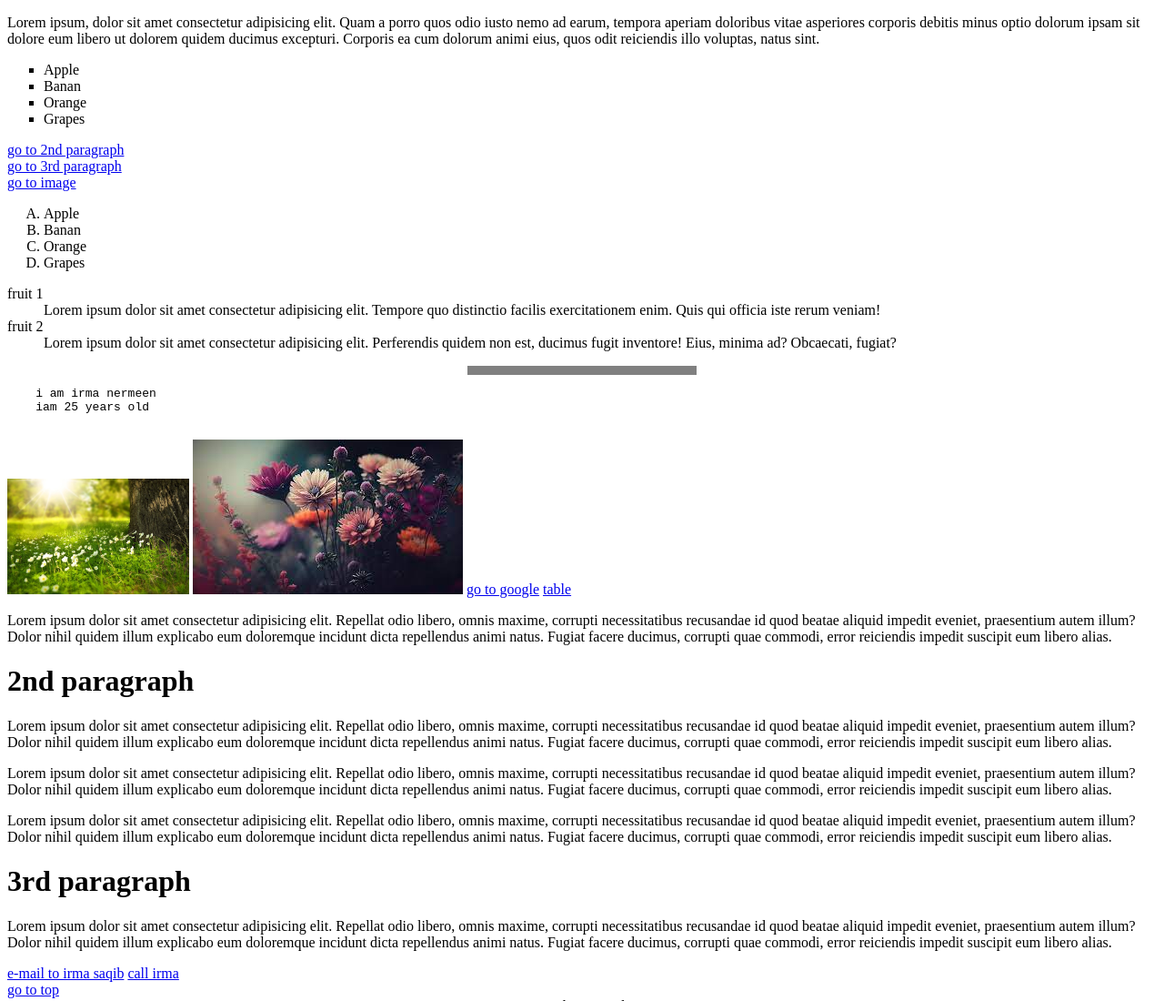
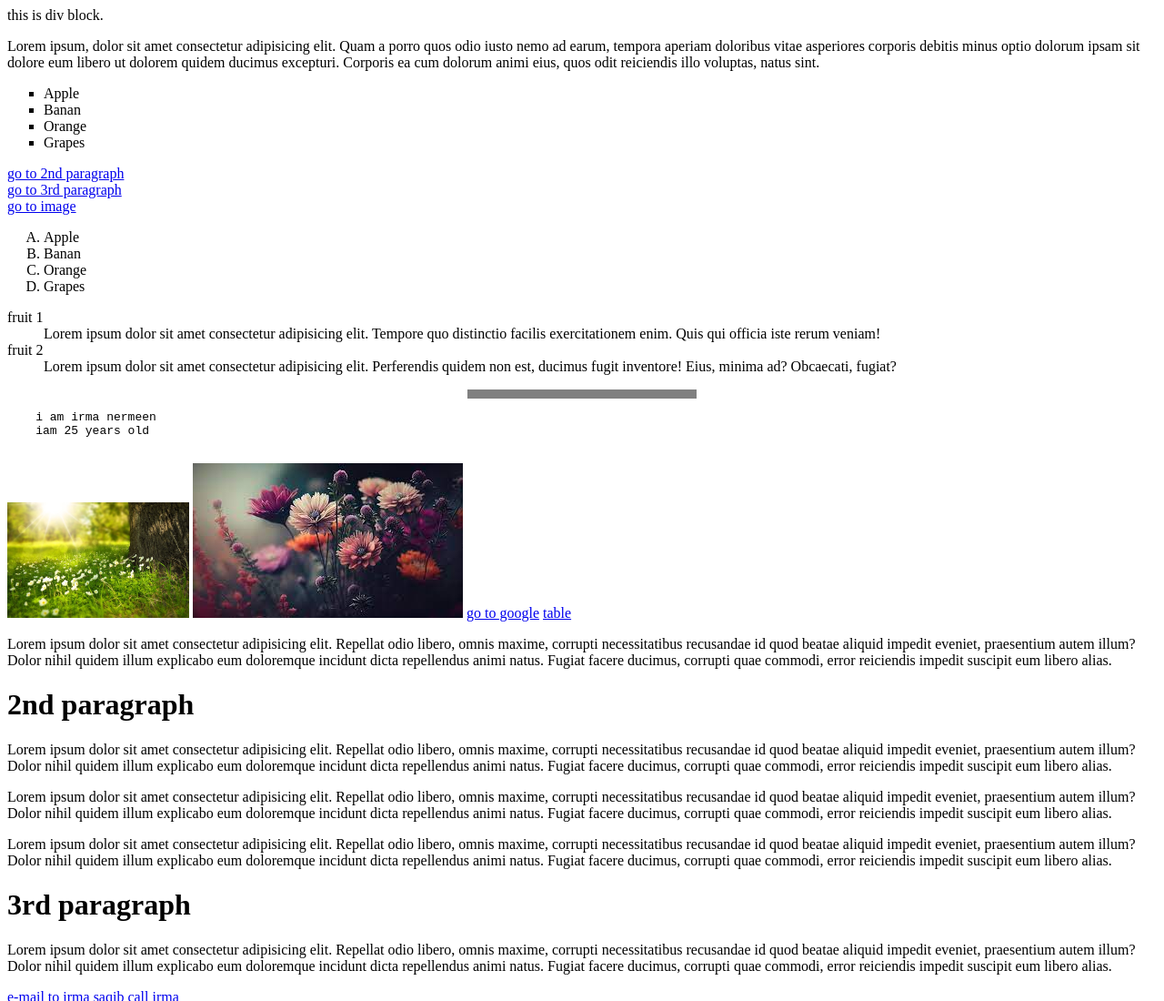
Before and after one commit to IrmaSaqib/practice-html, a plain HTML site: page index.html in a window 1280 px wide. Shown: the top 1100 px of the page at 91% size. Drawn offline with Linux system fonts and the light colour scheme.

Commit message:
i am adding new div

```diff
--- a/index.html
+++ b/index.html
@@ -8,6 +8,9 @@
 </head>
 
 <body>
+<!-- iam adding div -->
+<div> this is div block.</div>
+
     <!-- <h1>This is heading <span>one</span></h1>
     <a href="">google</a>
     <a href="http://" target="" rel="noopener noreferrer"></a>
```
